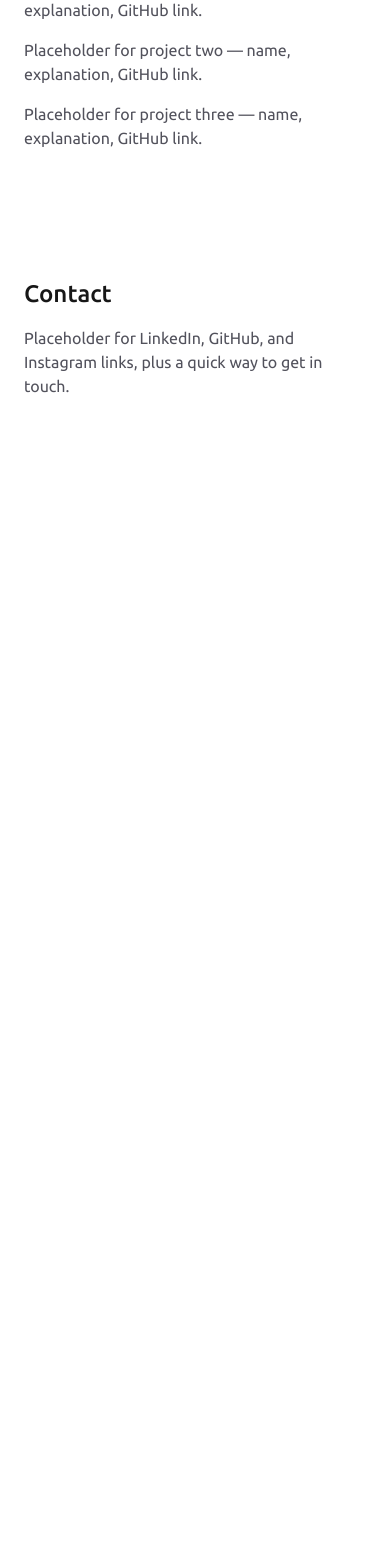
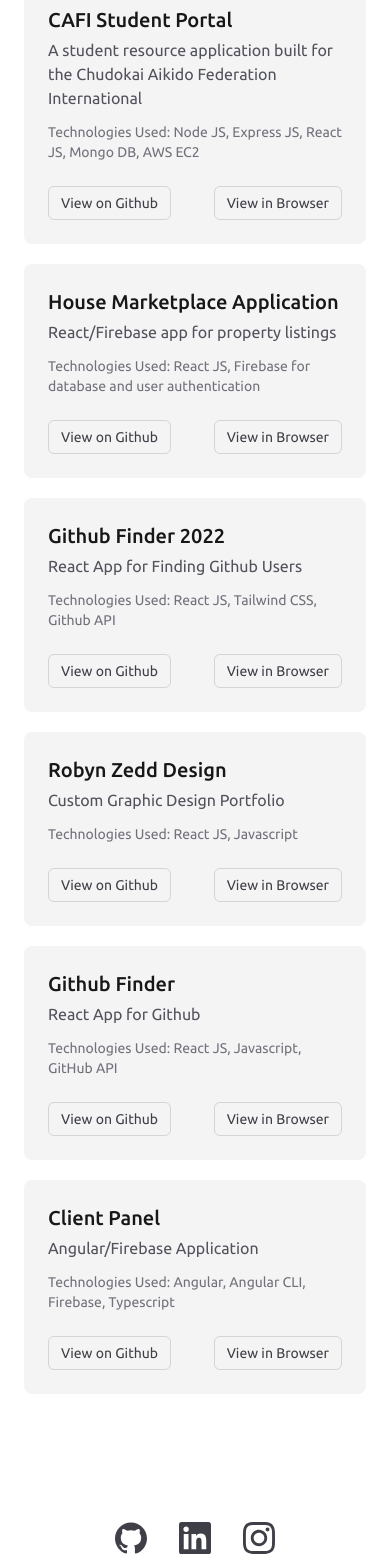
Before and after one commit to james-zedd/jameszedd-dot-com, a Next.js app: page / in a window 390 px wide. Shown: the part 3700-5268 px from the top of the page. Before the commit the page ends 4162 px from the top, so only its background shows below. Built offline with nearby package versions, Linux system fonts and the light colour scheme.

Commit message:
Add footer and clearer media query breakpoints

```diff
--- a/src/app/_components/Contact.tsx
+++ b/src/app/_components/Contact.tsx
@@ -1,11 +1,49 @@
+const socials = [
+  {
+    name: "GitHub",
+    href: "https://github.com/james-zedd",
+    iconPath:
+      "M12 .297c-6.63 0-12 5.373-12 12 0 5.303 3.438 9.8 8.205 11.385.6.113.82-.258.82-.577 0-.285-.01-1.04-.015-2.04-3.338.724-4.042-1.61-4.042-1.61C4.422 18.07 3.633 17.7 3.633 17.7c-1.087-.744.084-.729.084-.729 1.205.084 1.838 1.236 1.838 1.236 1.07 1.835 2.809 1.305 3.495.998.108-.776.417-1.305.76-1.605-2.665-.3-5.466-1.332-5.466-5.93 0-1.31.465-2.38 1.235-3.22-.135-.303-.54-1.523.105-3.176 0 0 1.005-.322 3.3 1.23.96-.267 1.98-.399 3-.405 1.02.006 2.04.138 3 .405 2.28-1.552 3.285-1.23 3.285-1.23.645 1.653.24 2.873.12 3.176.765.84 1.23 1.91 1.23 3.22 0 4.61-2.805 5.625-5.475 5.92.42.36.81 1.096.81 2.22 0 1.606-.015 2.896-.015 3.286 0 .315.21.69.825.57C20.565 22.092 24 17.592 24 12.297c0-6.627-5.373-12-12-12",
+  },
+  {
+    name: "LinkedIn",
+    href: "https://www.linkedin.com/in/jameszedd/",
+    iconPath:
+      "M20.447 20.452h-3.554v-5.569c0-1.328-.027-3.037-1.852-3.037-1.853 0-2.136 1.445-2.136 2.939v5.667H9.351V9h3.414v1.561h.046c.477-.9 1.637-1.85 3.37-1.85 3.601 0 4.267 2.37 4.267 5.455v6.286zM5.337 7.433c-1.144 0-2.063-.926-2.063-2.065 0-1.138.92-2.063 2.063-2.063 1.14 0 2.064.925 2.064 2.063 0 1.139-.925 2.065-2.064 2.065zm1.782 13.019H3.555V9h3.564v11.452zM22.225 0H1.771C.792 0 0 .774 0 1.729v20.542C0 23.227.792 24 1.771 24h20.451C23.2 24 24 23.227 24 22.271V1.729C24 .774 23.2 0 22.225 0z",
+  },
+  {
+    name: "Instagram",
+    href: "https://www.instagram.com/jameszedd/",
+    iconPath:
+      "M12 2.163c3.204 0 3.584.012 4.85.07 3.252.148 4.771 1.691 4.919 4.919.058 1.265.069 1.645.069 4.849 0 3.205-.012 3.584-.069 4.849-.149 3.225-1.664 4.771-4.919 4.919-1.266.058-1.644.07-4.85.07-3.204 0-3.584-.012-4.849-.07-3.26-.149-4.771-1.699-4.919-4.92-.058-1.265-.07-1.644-.07-4.849 0-3.204.013-3.583.07-4.849.149-3.227 1.664-4.771 4.919-4.919 1.266-.057 1.645-.069 4.849-.069zm0-2.163c-3.259 0-3.667.014-4.947.072-4.358.2-6.78 2.618-6.98 6.98-.059 1.281-.073 1.689-.073 4.948 0 3.259.014 3.668.072 4.948.2 4.358 2.618 6.78 6.98 6.98 1.281.058 1.689.072 4.948.072 3.259 0 3.668-.014 4.948-.072 4.354-.2 6.782-2.618 6.979-6.98.059-1.28.073-1.689.073-4.948 0-3.259-.014-3.667-.072-4.947-.196-4.354-2.617-6.78-6.979-6.98-1.281-.059-1.69-.073-4.949-.073zm0 5.838c-3.403 0-6.162 2.759-6.162 6.162s2.759 6.163 6.162 6.163 6.162-2.759 6.162-6.163c0-3.403-2.759-6.162-6.162-6.162zm0 10.162c-2.209 0-4-1.79-4-4 0-2.209 1.791-4 4-4s4 1.791 4 4c0 2.21-1.791 4-4 4zm6.406-11.845c-.796 0-1.441.645-1.441 1.44s.645 1.44 1.441 1.44c.795 0 1.439-.645 1.439-1.44s-.644-1.44-1.439-1.44z",
+  },
+];
+
 export default function Contact() {
   return (
     <section id="contact" className="py-16">
-      <h2 className="text-2xl font-medium">Contact</h2>
-      <p className="mt-4 text-zinc-600 dark:text-zinc-400">
-        Placeholder for LinkedIn, GitHub, and Instagram links, plus a quick way
-        to get in touch.
-      </p>
+      <ul className="flex justify-center gap-8">
+        {socials.map((social) => (
+          <li key={social.name}>
+            <a
+              href={social.href}
+              target="_blank"
+              rel="noreferrer"
+              aria-label={social.name}
+              className="text-zinc-700 hover:text-zinc-950 dark:text-zinc-300 dark:hover:text-zinc-50"
+            >
+              <svg
+                viewBox="0 0 24 24"
+                fill="currentColor"
+                aria-hidden="true"
+                className="h-8 w-8"
+              >
+                <path d={social.iconPath} />
+              </svg>
+            </a>
+          </li>
+        ))}
+      </ul>
     </section>
   );
 }
--- /dev/null
+++ b/src/app/_components/Footer.tsx
@@ -0,0 +1,21 @@
+export default function Footer() {
+  return (
+    <footer className="border-t border-zinc-200 py-8 text-center text-sm text-zinc-500 dark:border-zinc-800 dark:text-zinc-400">
+      <p>
+        &copy; {new Date().getFullYear()} Zedd Enterprises. All rights
+        reserved.
+      </p>
+      <p className="mt-1">
+        View this Next.js app on{" "}
+        <a
+          href="https://github.com/james-zedd/jameszedd-dot-com"
+          target="_blank"
+          rel="noreferrer"
+          className="underline hover:text-zinc-700 dark:hover:text-zinc-200"
+        >
+          GitHub
+        </a>
+      </p>
+    </footer>
+  );
+}
--- a/src/app/_components/Portfolio.tsx
+++ b/src/app/_components/Portfolio.tsx
@@ -1,12 +1,60 @@
+import PortfolioCard from "./PortfolioCard";
+
+const projects = [
+  {
+    name: "CAFI Student Portal",
+    description:
+      "A student resource application built for the Chudokai Aikido Federation International",
+    technologies: "Node JS, Express JS, React JS, Mongo DB, AWS EC2",
+    githubLink: "https://github.com/james-zedd/cafi-student-portal--130245840986",
+    webLink: "https://portal.chudokaiaikidofederationinternational.org/",
+  },
+  {
+    name: "House Marketplace Application",
+    description: "React/Firebase app for property listings",
+    technologies: "React JS, Firebase for database and user authentication",
+    githubLink: "https://github.com/james-zedd/housing-marketplace-app-49389250",
+    webLink: "https://housing-marketplace-app-49389250.vercel.app/",
+  },
+  {
+    name: "Github Finder 2022",
+    description: "React App for Finding Github Users",
+    technologies: "React JS, Tailwind CSS, Github API",
+    githubLink: "https://github.com/james-zedd/github-finder-2022",
+    webLink: "https://github-finder-2022-chi.vercel.app/",
+  },
+  {
+    name: "Robyn Zedd Design",
+    description: "Custom Graphic Design Portfolio",
+    technologies: "React JS, Javascript",
+    githubLink: "https://github.com/james-zedd/robyn-zedd-portfolio-6549818961",
+    webLink: "http://robynzedddesign.com/",
+  },
+  {
+    name: "Github Finder",
+    description: "React App for Github",
+    technologies: "React JS, Javascript, GitHub API",
+    githubLink: "https://github.com/james-zedd/github-finder-react",
+    webLink: "https://eager-williams-ee7a0c.netlify.com/",
+  },
+  {
+    name: "Client Panel",
+    description: "Angular/Firebase Application",
+    technologies: "Angular, Angular CLI, Firebase, Typescript",
+    githubLink: "https://github.com/james-zedd/client-panel-0984543",
+    webLink: "https://clientpanelprod-a1012.firebaseapp.com/login",
+  },
+];
+
 export default function Portfolio() {
   return (
     <section id="portfolio" className="py-16">
       <h2 className="text-2xl font-medium">Portfolio Projects</h2>
-      <ul className="mt-4 space-y-4 text-zinc-600 dark:text-zinc-400">
-        <li>Placeholder for project one — name, explanation, GitHub link.</li>
-        <li>Placeholder for project two — name, explanation, GitHub link.</li>
-        <li>Placeholder for project three — name, explanation, GitHub link.</li>
-      </ul>
+      <div className="mt-6 grid gap-5 sm:grid-cols-2">
+        {projects.map((project) => (
+          <PortfolioCard key={project.name} {...project} />
+        ))}
+      </div>
     </section>
   );
 }
--- /dev/null
+++ b/src/app/_components/PortfolioCard.tsx
@@ -0,0 +1,49 @@
+type PortfolioCardProps = {
+  name: string;
+  description: string;
+  technologies: string;
+  githubLink?: string;
+  webLink?: string;
+};
+
+export default function PortfolioCard({
+  name,
+  description,
+  technologies,
+  githubLink,
+  webLink,
+}: PortfolioCardProps) {
+  return (
+    <div className="flex flex-col rounded-lg bg-zinc-100 p-6 dark:bg-zinc-900">
+      <div className="flex-1">
+        <h3 className="text-xl font-medium">{name}</h3>
+        <p className="mt-1 text-zinc-600 dark:text-zinc-400">{description}</p>
+        <p className="mt-3 text-sm text-zinc-500 dark:text-zinc-400">
+          Technologies Used: {technologies}
+        </p>
+      </div>
+      <div className="mt-6 flex">
+        {githubLink && (
+          <a
+            href={githubLink}
+            target="_blank"
+            rel="noreferrer"
+            className="rounded-md border border-zinc-300 px-3 py-1.5 text-sm text-zinc-700 hover:bg-zinc-200 dark:border-zinc-700 dark:text-zinc-300 dark:hover:bg-zinc-800"
+          >
+            View on Github
+          </a>
+        )}
+        {webLink && (
+          <a
+            href={webLink}
+            target="_blank"
+            rel="noreferrer"
+            className="ml-auto rounded-md border border-zinc-300 px-3 py-1.5 text-sm text-zinc-700 hover:bg-zinc-200 dark:border-zinc-700 dark:text-zinc-300 dark:hover:bg-zinc-800"
+          >
+            View in Browser
+          </a>
+        )}
+      </div>
+    </div>
+  );
+}
--- a/src/app/globals.css
+++ b/src/app/globals.css
@@ -12,6 +12,16 @@
   --font-mono: var(--font-ubuntu-mono);
 }
 
+/* Breakpoints for sm:, md:, lg:, xl:, 2xl: variants.
+   These match Tailwind's defaults — edit here to customize. */
+@theme {
+  --breakpoint-sm: 40rem; /* 640px */
+  --breakpoint-md: 48rem; /* 768px */
+  --breakpoint-lg: 64rem; /* 1024px */
+  --breakpoint-xl: 80rem; /* 1280px */
+  --breakpoint-2xl: 96rem; /* 1536px */
+}
+
 @media (prefers-color-scheme: dark) {
   :root {
     --background: #0a0a0a;
--- a/src/app/layout.tsx
+++ b/src/app/layout.tsx
@@ -1,6 +1,7 @@
 import type { Metadata } from "next";
 import { Ubuntu, Ubuntu_Mono } from "next/font/google";
 import "./globals.css";
+import Footer from "./_components/Footer";
 
 const ubuntu = Ubuntu({
   variable: "--font-ubuntu",
@@ -30,7 +31,10 @@ export default function RootLayout({
       lang="en"
       className={`${ubuntu.variable} ${ubuntuMono.variable} h-full antialiased`}
     >
-      <body className="min-h-full flex flex-col font-sans">{children}</body>
+      <body className="min-h-full flex flex-col font-sans">
+        {children}
+        <Footer />
+      </body>
     </html>
   );
 }
```
